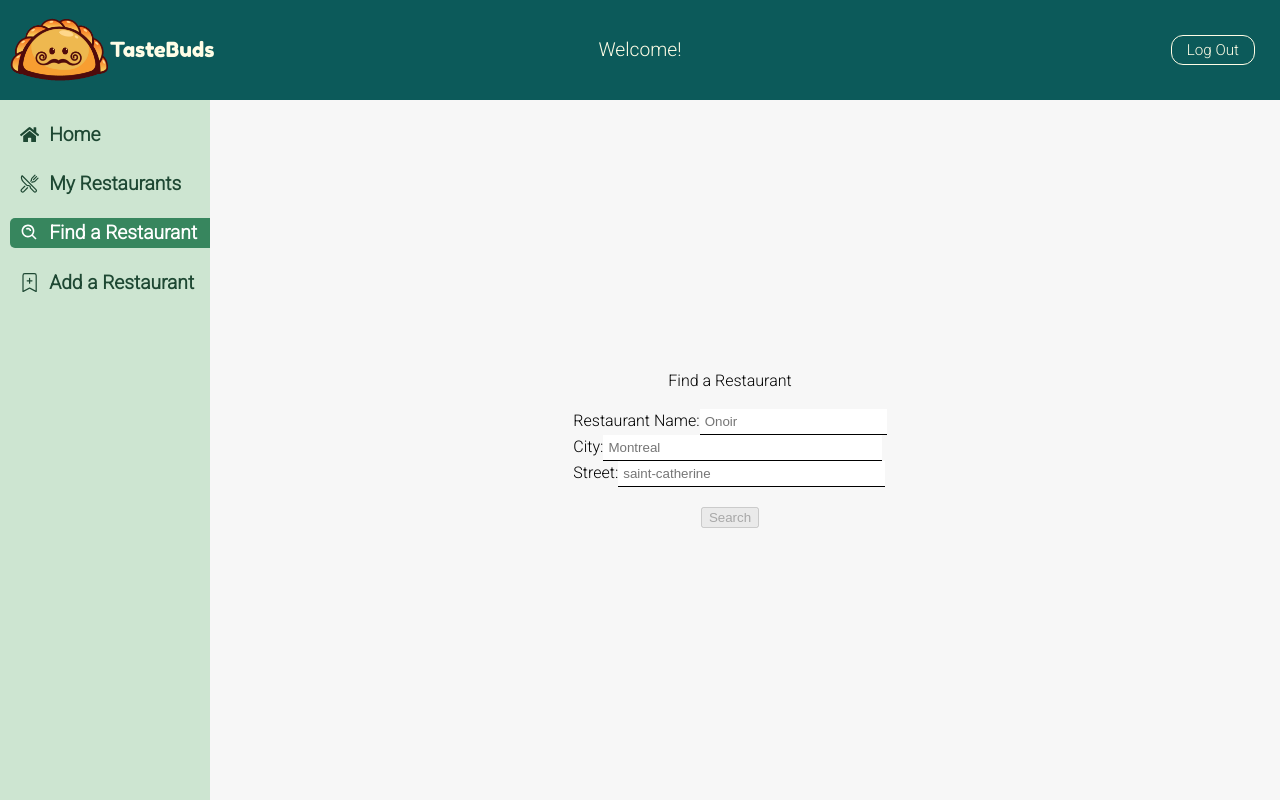
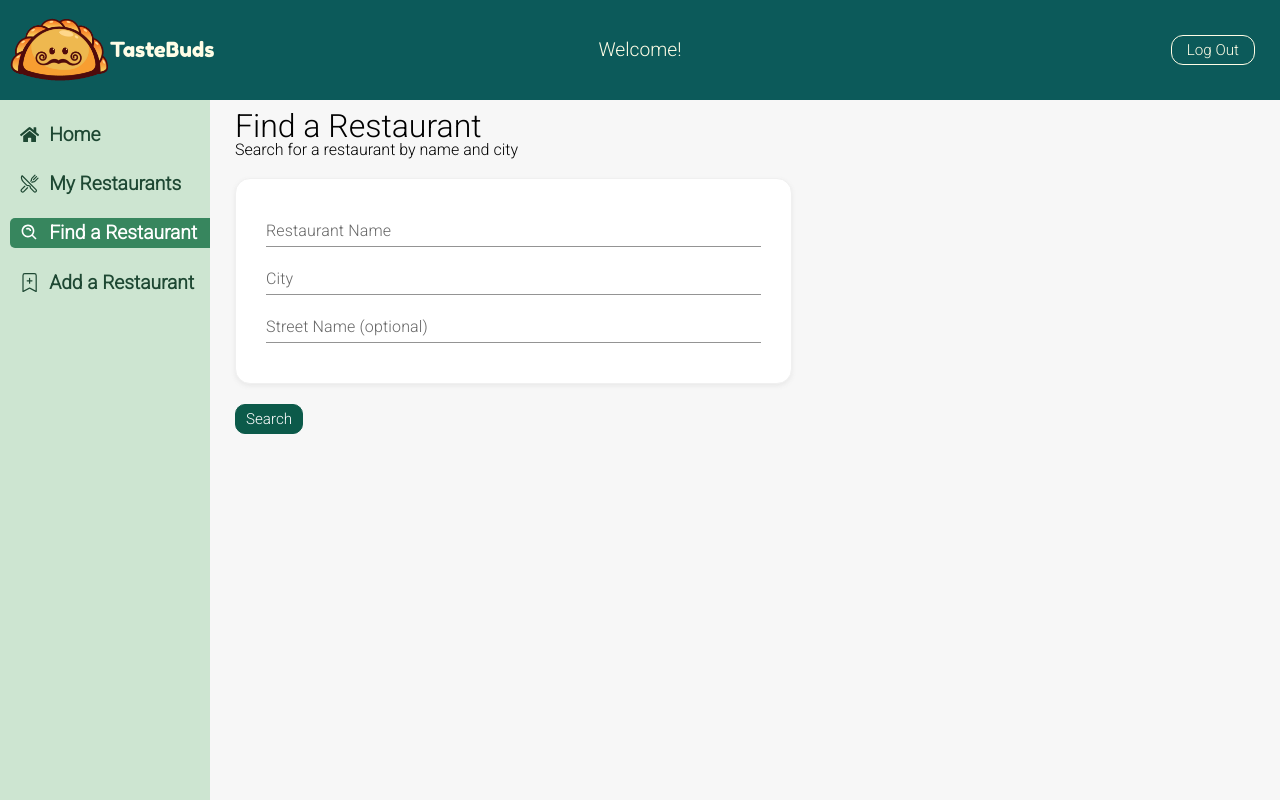
Before and after one commit to Julie1205/Final_Project_TasteBuds, a React (Create React App) app in the folder client/: page /home/findARestaurant in a window 1280 px wide. Built offline with nearby package versions, Linux system fonts and the light colour scheme.

Commit message:
Find a restaurant styling done.

```diff
--- a/client/src/components/SearchResults.js
+++ b/client/src/components/SearchResults.js
@@ -48,7 +48,8 @@ const restaurant = ( { restaurant } ) => {
                 </WebsiteSection>
                 : null
                 }
-                <DistanceSection>
+                {restaurant.distance
+                ? <DistanceSection>
                     <DistanceLabel>
                         Distance:
                     </DistanceLabel>
@@ -56,6 +57,8 @@ const restaurant = ( { restaurant } ) => {
                         {`${restaurant.distance}m`}
                     </DistanceResult>
                 </DistanceSection>
+                : null
+                }
             </RestaurantInfoSection>
             <SaveIcon
                 to="/home/addRestaurant"
--- a/client/src/components/pages/ExplorePage.js
+++ b/client/src/components/pages/ExplorePage.js
@@ -12,10 +12,16 @@ const ExplorePage = () => {
     const [errorStatus, setErrorStatus] = useState(false);
 
     const handleAddressInputChange = (e) => {
+        if(errorStatus) {
+            setErrorStatus(false);
+        }
         setAddress(e.target.value);
     };
 
     const handleCityInputChange = (e) => {
+        if(errorStatus) {
+            setErrorStatus(false);
+        }
         setCity(e.target.value);
     };
 
--- a/client/src/components/pages/FindARestaurantPage.js
+++ b/client/src/components/pages/FindARestaurantPage.js
@@ -1,6 +1,7 @@
 import styled from "styled-components";
 import { useState } from "react";
-
+import TextField from '@mui/material/TextField';
+import CircularProgress from '@mui/material/CircularProgress';
 import SearchResults from "../SearchResults";
 
 const FindARestaurantPage = () => {
@@ -10,37 +11,29 @@ const FindARestaurantPage = () => {
     const [searchResults, setSearchResults] = useState(null);
     const [searchState, setSearchState] = useState(false);
     const [errorStatus, setErrorStatus] = useState(false);
-    const [errorMessage, setErrorMessage] = useState("Please enter an restaurant name and city.");
 
     const handleAddressInputChange = (e) => {
-        if(errorStatus){
+        if(errorStatus) {
             setErrorStatus(false);
-            setErrorMessage("Please enter an restaurant name and city.");
         }
         setStreet(e.target.value);
     };
 
     const handleRestaurantNameInputChange = (e) => {
-        if(errorStatus){
+        if(errorStatus) {
             setErrorStatus(false);
-            setErrorMessage("Please enter an restaurant name and city.");
         }
         setRestaurantName(e.target.value);
     };
 
     const handleCityInputChange = (e) => {
-        if(errorStatus){
+        if(errorStatus) {
             setErrorStatus(false);
-            setErrorMessage("Please enter an restaurant name and city.");
         }
         setCity(e.target.value);
     };
 
     const handleSearch = () => {
-        if(restaurantName === " " || city === " ") {
-            setErrorStatus(true);
-        }
-        else {
         setSearchState(true);
         const restaurantNameParam = `${restaurantName.trim().toLowerCase()}`;
         const cityParam = `${city.trim().toLowerCase()}`;
@@ -63,10 +56,8 @@ const FindARestaurantPage = () => {
         })
         .catch(err => {
             setErrorStatus(true);
-                setErrorMessage(err.message);
             console.log(err)
         })
-        }
     };
 
     const handleMakeNewSearch = () => {
@@ -79,57 +70,62 @@ const FindARestaurantPage = () => {
 
     return (
         <Wrapper>
-            <p>Find a Restaurant</p>
-            {!searchState && !searchState ?
-                (<>
+            <PageTitle>Find a Restaurant</PageTitle>
+            <p>Search for a restaurant by name and city</p>
+            {!searchResults && !searchState ?
+                (<div>
                     <InputSection>
-                        <label>
-                            Restaurant Name:
-                            <RestaurantInput
+                        <TextField
+                            id="standard-basic"
+                            label="Restaurant Name"
+                            variant="standard"
                             value={restaurantName}
-                                placeholder="Onoir"
                             onChange={handleRestaurantNameInputChange}
                         />
-                        </label>
-                        <label>
-                            City:
-                            <CityInput
+                        <TextField
+                            id="standard-basic"
+                            label="City"
+                            variant="standard"
                             value={city}
-                                placeholder="Montreal"
                             onChange={handleCityInputChange}
                         />
-                        </label>
-                        <label>
-                            Street:
-                            <StreetInput
+                            <TextField
+                            id="standard-basic"
+                            label="Street Name (optional)"
+                            variant="standard"
                             value={street}
-                                placeholder="saint-catherine"
                             onChange={handleAddressInputChange}
                         />
-                        </label>
                     </InputSection>
-                    <button
+
+                    {errorStatus
+                    ? <ErrorMessage>Could not find restaurant.</ErrorMessage>
+                    : null
+                    }
+
+                    <SearchBtn
                         disabled={!restaurantName || !city}
                         onClick={handleSearch}
                     >
                         Search
-                    </button>
-                </>)
+                    </SearchBtn>
+                </div>)
             : searchResults && searchState
             ? (
                 <div>
-                    <button onClick={handleMakeNewSearch}>Make another search</button>
-                    <div>
+                    <MakeNewSearchBtn onClick={handleMakeNewSearch}>Make another search</MakeNewSearchBtn>
                     {
                         searchResults.map((restaurant) => {
                             return <SearchResults key={`search${restaurant.id}`} restaurant={restaurant} />
                         })
                     }
                 </div>
-                </div>
             )
-            : <p>Loading...</p>}
-            {errorStatus ? <p>{errorMessage}</p> : null}
+            : (
+                <LoadingSection>
+                    <CircularProgress />
+                </LoadingSection>
+            )}
         </Wrapper>
     )
 };
@@ -140,27 +136,66 @@ const Wrapper = styled.div`
     font-size: var(--body-font);
     display: flex;
     flex-direction: column;
-    width: calc(100vw - 250px);
-    justify-content: center;
-    align-items: center;
+    margin: var(--offset-top) 20px;
 `;
 
 const InputSection = styled.div`
     display: flex;
     flex-direction: column;
     margin: 20px 0;
+    padding: 20px 30px 40px 30px;
+    width: 50%;
+    max-width: 500px;
+    border: 1px solid #f0f0f0;
+    border-radius: 15px;
+    box-shadow: 0 2px 5px #e8e8e8;
+    background-color: white;
+
+    @media (max-width: 850px){
+            width: 75%;
+    }
 `;
 
-const RestaurantInput = styled.input`
-    border: none;
-    border-bottom: 1px solid black;
-    padding: 5px;
+const PageTitle = styled.p`
+    font-size: 2rem;
 `;
 
-const CityInput = styled(RestaurantInput)`
-    width: 269px;
+const LoadingSection = styled.div`
+    display: flex;
+    justify-content: center;
+    margin-top: 15%;
 `;
 
-const StreetInput = styled(RestaurantInput)`
-    width: 257px;
+const SearchBtn = styled.button`
+    font-family: var(--body-font);
+    font-size: 0.95rem;
+    padding: 5px 10px;
+    border: 1px solid #0c5a4a;
+    border-radius: 10px;
+    background-color: #0c5a4a;
+    color: white;
+
+    &:hover {
+        cursor: pointer;
+        border: 1px solid #0c5a4a;
+        background-color: transparent;
+        color: #0c5a4a;
+    };
+
+    &:active {
+        transform: scale(0.85);
+    }
+
+    &:disabled {
+        cursor: not-allowed;
+    }
 `;
+
+const MakeNewSearchBtn = styled(SearchBtn)`
+    margin-top: 5px;
+`;
+
+const ErrorMessage = styled.p`
+    margin: 15px 0;
+    color: red;
+`;
```
Lines whose indentation alone changed are shown as unchanged.
